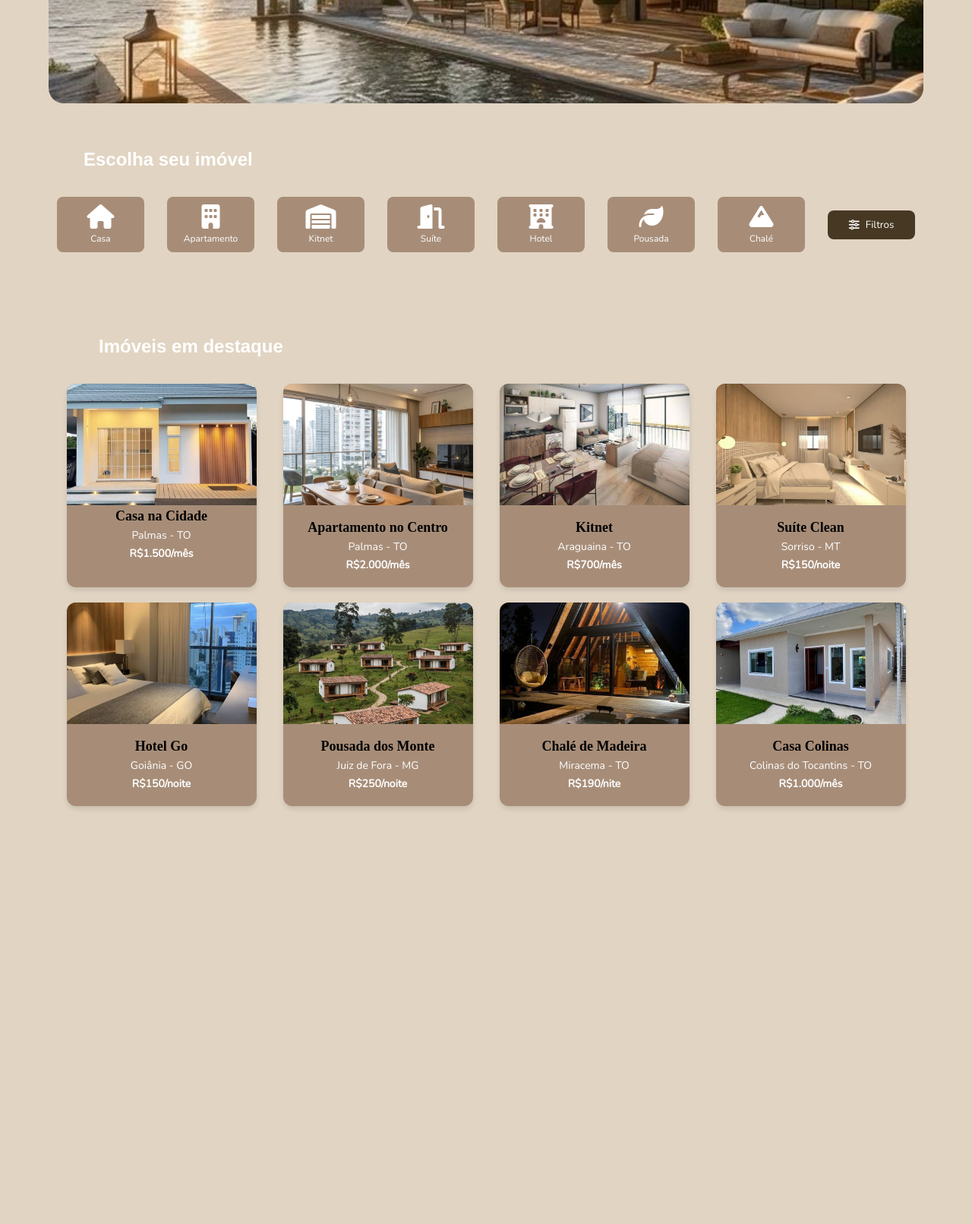
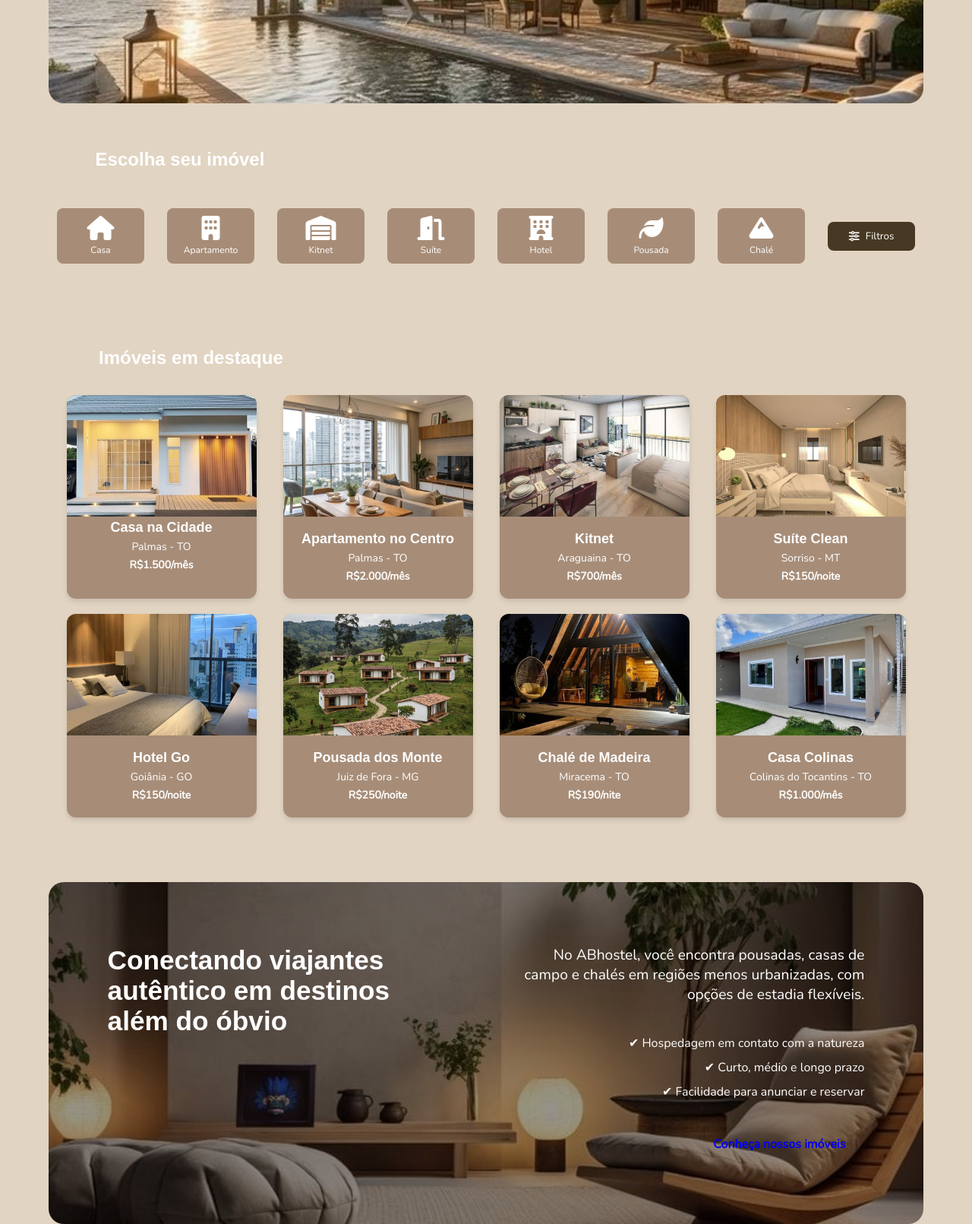
Before and after one commit to luyzabrunna/ABhostel, a PHP site: page / in a window 1280 px wide. Shown: the part 359-1970 px from the top of the page at 76% size. Before the commit the page ends 1424 px from the top, so only its background shows below. Run offline with PHP 8.4, Linux system fonts and the light colour scheme.

Commit message:
Banner segundario do home

```diff
--- a/assets/css/style.css
+++ b/assets/css/style.css
@@ -16,7 +16,7 @@ header {
     height: 50px;
     width: 80%;
     max-width: 1100px;
-    margin:0 auto;
+    margin: 0 auto;
     border-radius: 100px;
     display: flex;
     align-items: center;
@@ -79,7 +79,7 @@ nav a {
     top: 50%;
     left: 50%;
     transform: translate(-50%, -50%);
-    color:white;
+    color: white;
     text-align: center;
     padding: 20px;
     width: 100%;
@@ -88,7 +88,7 @@ nav a {
 
 .banner-primario h1 {
     font-size: 2.5rem;
-    font-family: 'Montserrat Black',sans-serif;
+    font-family: 'Montserrat Black', sans-serif;
     margin-bottom: 10px;
 }
 
@@ -104,20 +104,22 @@ nav a {
     flex-wrap: wrap;
     gap: 10px;
     background: rgba(255, 255, 255, 0.9);
-    padding:10px;
+    padding: 10px;
     border-radius: 10px;
     justify-content: center;
 }
 
 .busca button {
     background: #A78D78;
-    color:white;
-    font-weight:bold;
+    color: white;
+    font-weight: bold;
     cursor: pointer;
     transition: 0.3s;
 }
 
-.busca input, .busca select, .busca button {
+.busca input,
+.busca select,
+.busca button {
     padding: 12px;
     font-size: 0.8rem;
     border: 1px solid #ccc;
@@ -136,12 +138,15 @@ nav a {
     .banner {
         height: 70vh;
     }
-    .banner-primario h1{
+
+    .banner-primario h1 {
         font-size: 2.2rem;
     }
+
     .banner-primario p {
         font-size: 1rem;
     }
+
     .busca {
         flex-direction: row;
         flex-wrap: wrap;
@@ -157,25 +162,31 @@ nav a {
 }
 
 /* Celulares (até 480px) */
-@media  (max-width:480px){
+@media (max-width:480px) {
     header {
-        width: 405px;
+        width: 99%;
     }
 
     .banner {
         height: 60vh;
     }
+
     .banner-primario h1 {
         font-size: 1.6rem;
     }
+
     .banner-primario p {
         font-size: 0.9rem;
     }
+
     .busca {
         flex-direction: column;
         align-items: stretch;
     }
-    busca input, .busca select, .busca button {
+
+    busca input,
+    .busca select,
+    .busca button {
         width: 100%;
     }
 }
@@ -193,14 +204,14 @@ nav a {
 }
 
 .categorias h2 {
-   width: 100%;
+    width: 93%;
     text-align: left;
     font-size: 24px;
     margin-left: 50px;
-   margin-bottom: 20px;
+    margin-bottom: 35px;
     color: white;
     font-weight: bold;
-   font-family: 'Montserrat Black',sans-serif;
+    font-family: 'Montserrat Black', sans-serif;
 }
 
 /* Grid responsivo */
@@ -243,14 +254,14 @@ nav a {
     font-size: 12px;
     font-weight: 400;
     color: #ffffff;
-    font-family: 'Nunito',sans-serif;
+    font-family: 'Nunito', sans-serif;
 }
 
 /* Botão de filtro */
 .filtro {
-    flex:0 0 auto;
+    flex: 0 0 auto;
     background: #463822;
-    color:#ffffff;
+    color: #ffffff;
     border: none;
     padding: 10px;
     border-radius: 8px;
@@ -260,7 +271,7 @@ nav a {
     gap: 8px;
     width: 115px;
     justify-content: center;
-    font-family: 'Nunito',sans-serif;
+    font-family: 'Nunito', sans-serif;
     font-weight: 400;
 }
 
@@ -276,19 +287,19 @@ nav a {
 }
 
 .imoveis h2 {
-   /* width: 100%; */
+    width: 92%;
     text-align: left;
     font-size: 24px;
     margin-left: 50px;
     margin-bottom: 35px;
     color: white;
     font-weight: bold;
-   font-family: 'Montserrat Black',sans-serif;
+    font-family: 'Montserrat Black', sans-serif;
 }
 
 .imoveis-grid {
     display: grid;
-  grid-template-columns: repeat(4, 1fr);
+    grid-template-columns: repeat(auto-fit, minmax(250px, 1fr));
     gap: 20px;
     justify-items: center;
 }
@@ -297,7 +308,7 @@ nav a {
 .imovel-card {
     background: #A78D78;
     border-radius: 12px;
-  box-shadow: 0 4px 6px rgba(0,0,0,0.1);
+    box-shadow: 0 4px 6px rgba(0, 0, 0, 0.1);
     overflow: hidden;
     width: 100%;
     max-width: 250px;
@@ -321,23 +332,166 @@ nav a {
     padding: 15px;
 }
 
-.imovel-card h3{
+.imovel-card h3 {
     margin: 0;
     font-size: 18px;
+    font-family: 'Montserrat Black', sans-serif;
+    color: white;
 
 }
 
 .imovel-card p {
     font-size: 14px;
-    color:white;
+    color: white;
     margin: 5px;
-    font-family: 'Nunito',sans-serif;
+    font-family: 'Nunito', sans-serif;
 }
 
 .price {
     color: white;
     font-weight: bold;
     margin-top: 10px;
-     font-family: 'Nunito',sans-serif;
+    font-family: 'Nunito', sans-serif;
 
 }
+
+/* Ajustes extras para telas pequenas */
+@media (max-width: 768xp) {
+    .imoveis {
+        padding: 20px;
+    }
+
+    .imovel-card img {
+        height: 150px;
+    }
+
+    .imovel-card h3 {
+        font-size: 13px;
+    }
+
+    .imovel-card p {
+        font-size: 13px;
+    }
+}
+
+@media (max-width: 480xp) {
+    .imoveis h2 {
+        font-size: 18px;
+    }
+
+    .imovel-card {
+        border-radius: 8px;
+    }
+
+    .imovel-card img {
+        height: 120px;
+    }
+}
+
+.banner-segundo {
+    position: relative;
+    overflow: hidden;
+    width: 90%;
+    max-width: 1200px;
+    height: 450px;
+    border-radius: 20px;
+    margin: 45px auto 0 auto;
+}
+
+.banner-img {
+    width: 100%;
+    height: 100%;
+    object-fit: cover;
+    image-rendering: auto;
+    filter: brightness(60%);
+}
+
+/* Container do texto */
+.banner-secundario {
+    position: absolute;
+    top: 50%;
+    left: 50%;
+    transform: translate(-50%, -50%);
+    width: 90%;
+    display: flex;
+    justify-content: space-between;
+    align-items: flex-start;
+    padding: 20px;
+}
+
+/* Esquerda */
+.texto-esquerda {
+    width: 45%;
+}
+
+.texto-esquerda h2 {
+    font-size: 2.2rem;
+    font-family: 'Montserrat Black', sans-serif;
+    font-weight: bold;
+    margin-bottom: 20px;
+    text-align: left;
+    font-family: 'Montserrat Black', sans-serif;
+    color: white;
+}
+
+/* Direita */
+.texto-direita {
+    width: 45%;
+    display: flex;
+    flex-direction: column;
+    align-items: flex-end;
+    text-align: right;
+    font-family: 'Nunito', sans-serif;
+    color: white;
+}
+
+.texto-direita p {
+    font-size: 1.2rem;
+    margin-bottom: 20px;
+    font-family: 'Nunito', sans-serif;
+    color: white;
+}
+
+.vantagens {
+    list-style: none;
+    padding: 0;
+    margin: 10px 0;
+}
+
+.vantagens li {
+    font-size: 1rem;
+    margin: 10px 0;
+}
+
+.btn-banner {
+    margin-top: 15px;
+    padding: 12px 25px;
+    border-radius: 12px 25px;
+    text-decoration: none;
+    font-weight: bold;
+    transition: background 0.3s;
+}
+
+/* Responsivo */
+@media (max-width: 768px) {
+    .banner-secundario {
+        flex-direction: column;
+        align-items: center;
+        text-align: center;
+    }
+
+    .texto-esquerda,
+    .texto-direita {
+        width: 100%;
+        align-items: center;
+        text-align: center;
+    }
+
+    .texto-esquerda h2 {
+        font-size: 1.6rem;
+    }
+
+    .texto-direita p {
+        font-size: 1rem;
+    }
+}
--- a/index.html
+++ b/index.html
@@ -172,5 +172,29 @@
     </div>
   </div>
 </section>
+
+<section class="banner-segundo">
+  <img src="Imagens/banner2.jpeg" alt="Sala acochegante" class="banner-img">
+
+  <div class="banner-secundario">
+    <!-- ESQUERDA -->
+    <div class="texto-esquerda">
+      <h2>Conectando viajantes autêntico em destinos além do óbvio</h2>
+    </div>
+
+    <!-- DIREITA -->
+    <div class="texto-direita">
+      <p>No ABhostel, você encontra pousadas, casas de campo e chalés em regiões menos urbanizadas, com opções de estadia flexíveis.</p>
+
+      <ul class="vantagens">
+        <li>✔ Hospedagem em contato com a natureza</li>
+        <li>✔ Curto, médio e longo prazo</li>
+        <li>✔ Facilidade para anunciar e reservar</li>
+      </ul>
+
+      <a href="#imoveis" class="btn-banner">Conheça nossos imóveis</a>
+    </div>
+  </div>
+</section>
 </body>
 </html>
```
Also changed, not shown: Imagens/banner2.jpeg (added). Lines whose indentation alone changed are shown as unchanged.
